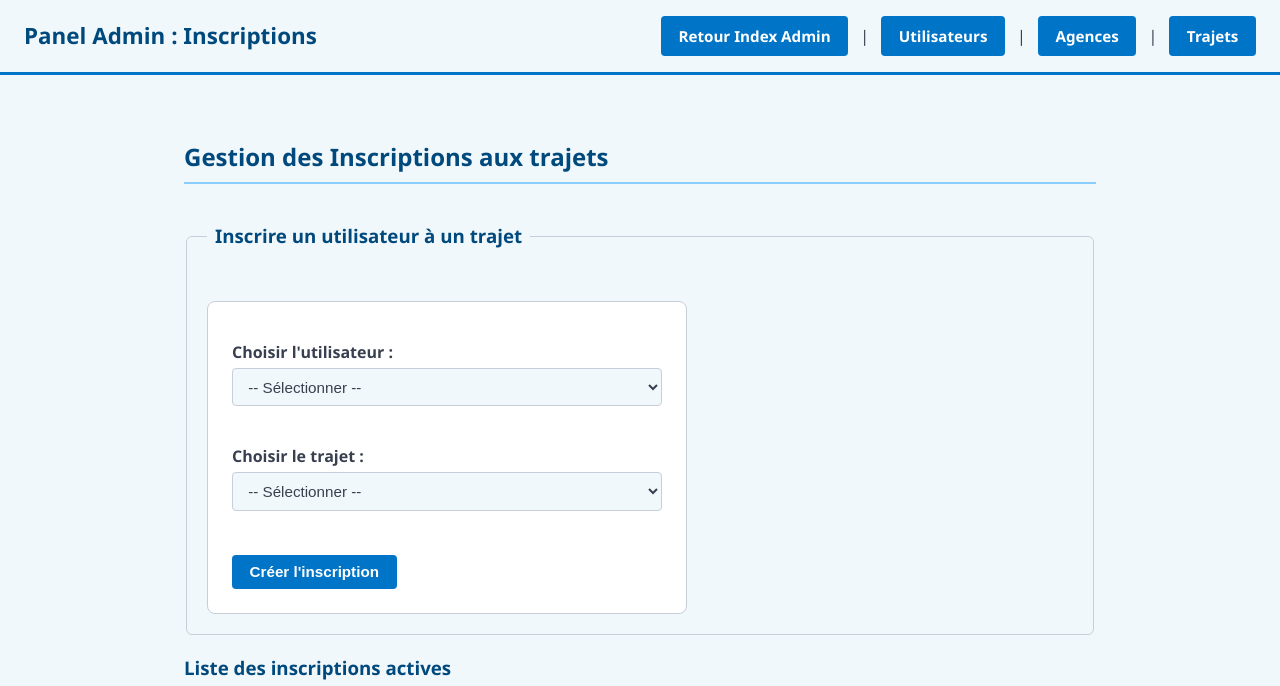
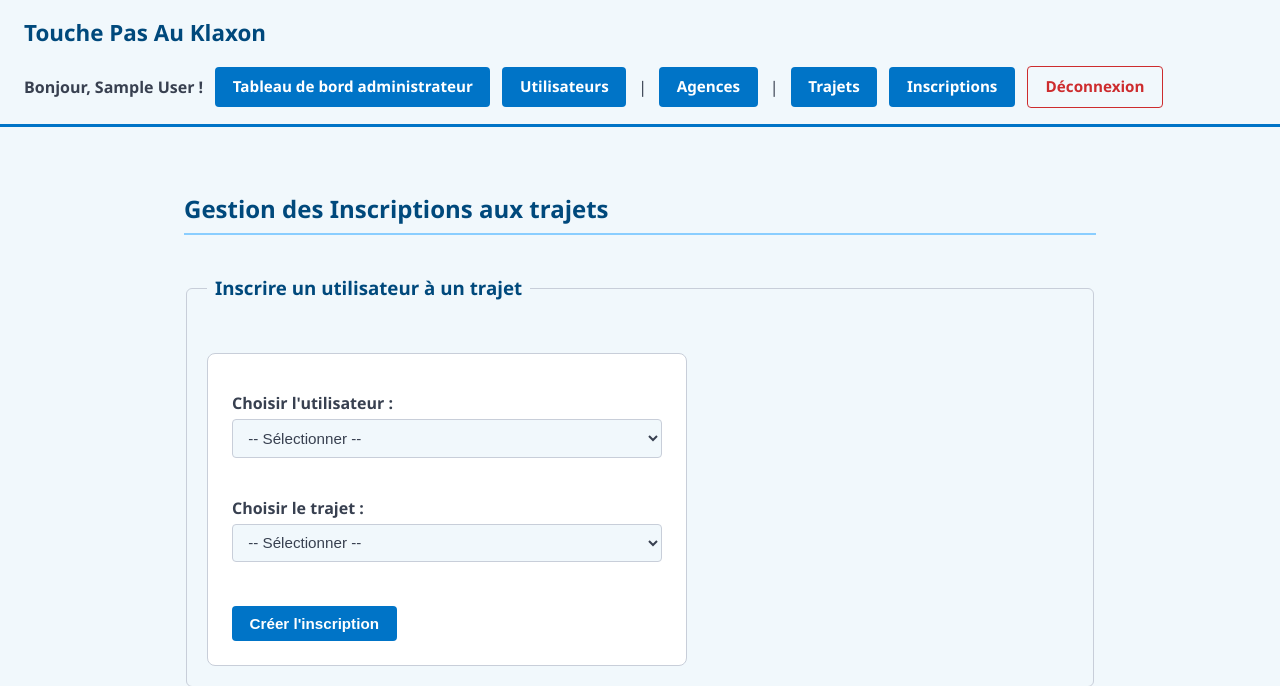
Before and after one commit to Corentin-pqt87/Touche_Pas_Au_Klaxon, a PHP site: page /Page/Admin/Inscriptions.php in a window 1280 px wide. Shown: the top 686 px of the page. Run offline with PHP 8.4, Linux system fonts and the light colour scheme; the visitor is signed in with stand-in values (Sample User, id 1); data that the repository does not hold is empty.

Commit message:
admin : header

```diff
--- a/Page/Admin/Agences.php
+++ b/Page/Admin/Agences.php
@@ -59,7 +59,7 @@ $agences = getAllAgences();
 </head>
 <body>
     <header>
-        <?php require_once __DIR__ . "/../../Template/header.php"; ?>
+        <?php require_once __DIR__ . "/../../Template/admin_header.php"; ?>
     </header>
     <main>
         <h2><?= $editAgence ? 'Modifier une agence' : 'Ajouter une agence' ?></h2>
--- a/Page/Admin/Inscriptions.php
+++ b/Page/Admin/Inscriptions.php
@@ -99,15 +99,7 @@ $allPosts = getAllPosts(); // Utilise la fonction existante de ton postModel.php
 </head>
 <body>
     <header>
-        <div class="header">
-            <h1>Panel Admin : Inscriptions</h1>
-            <nav>
-                <a href="../admin.php" class="btn">Retour Index Admin</a> |
-                <a href="Users.php" class="btn">Utilisateurs</a> |
-                <a href="Agences.php" class="btn">Agences</a> |
-                <a href="Trajets.php" class="btn">Trajets</a>
-            </nav>
-        </div>
+        <?php require_once __DIR__ . "/../../Template/admin_header.php"; ?>
     </header>
 
     <main>
--- a/Page/Admin/Trajets.php
+++ b/Page/Admin/Trajets.php
@@ -79,7 +79,7 @@ $users   = findAllUsersForSelect();
 </head>
 <body>
     <header>
-        <?php require_once __DIR__ . "/../../Template/header.php"; ?>
+        <?php require_once __DIR__ . "/../../Template/admin_header.php"; ?>
     </header>
     <main>
         <h2><?= $editPost ? 'Modifier un trajet' : 'Ajouter un trajet' ?></h2>
--- a/Page/Admin/Users.php
+++ b/Page/Admin/Users.php
@@ -88,7 +88,7 @@ $users = getAllUsers();
 </head>
 <body>
     <header>
-        <?php require_once __DIR__ . "/../../Template/header.php"; ?>
+        <?php require_once __DIR__ . "/../../Template/admin_header.php"; ?>
     </header>
     <main>
         <h2><?= $editUser ? 'Modifier un utilisateur' : 'Ajouter un utilisateur' ?></h2>
--- /dev/null
+++ b/Template/admin_header.php
@@ -0,0 +1,45 @@
+<?php
+if (session_status() === PHP_SESSION_NONE) {
+    session_start();
+}
+?>
+<!DOCTYPE html>
+<div class="header">
+    <a href="/Page/Accueil.php"><h1>Touche Pas Au Klaxon</h1></a>
+    <nav>
+        <?php
+            /**
+             * Si l'utilisateur n'est pas connecté {
+             *      boutton : "Connexion/Inscription";
+             * };
+             * Si l'utilisateur est connecté {
+             *      Si l'utilisateur est admin {
+             *          boutton : "Tableau de bord administrateur";
+             *      } Sinon {
+             *          boutton : "Création d'un nouveau trajet";
+             *      };
+             * };
+             */
+        ?>
+        <?php if (!isset($_SESSION['user_id'])): ?>
+            <a href="/Template/login_Template.php" class="btn">Connexion</a> |
+            <a href="/Template/register_Template.php" class="btn">Inscription</a>
+        <?php else: ?>
+            <p>Bonjour, <?= htmlspecialchars($_SESSION['user_name']) ?> !</p>
+
+            <?php if ($_SESSION['user_role'] == 1): // Admin ?>
+                <nav>
+                    <a href="/Page/admin.php" class="btn">Tableau de bord administrateur</a>
+                    <a href="Users.php" class="btn">Utilisateurs</a> |
+                    <a href="Agences.php" class="btn">Agences</a> |
+                    <a href="Trajets.php" class="btn">Trajets</a>
+                    <a href="Inscriptions.php" class="btn">Inscriptions</a>
+                </nav>
+            <?php else: ?>
+                <a href="/Page/nouveau_trajet.php" class="btn">Création d'un nouveau trajet</a>
+            <?php endif; ?>
+
+            <a href="/Core/logout.php" class="btn-logout">Déconnexion</a>
+        <?php endif; ?>
+    </nav>
+</div>
```
